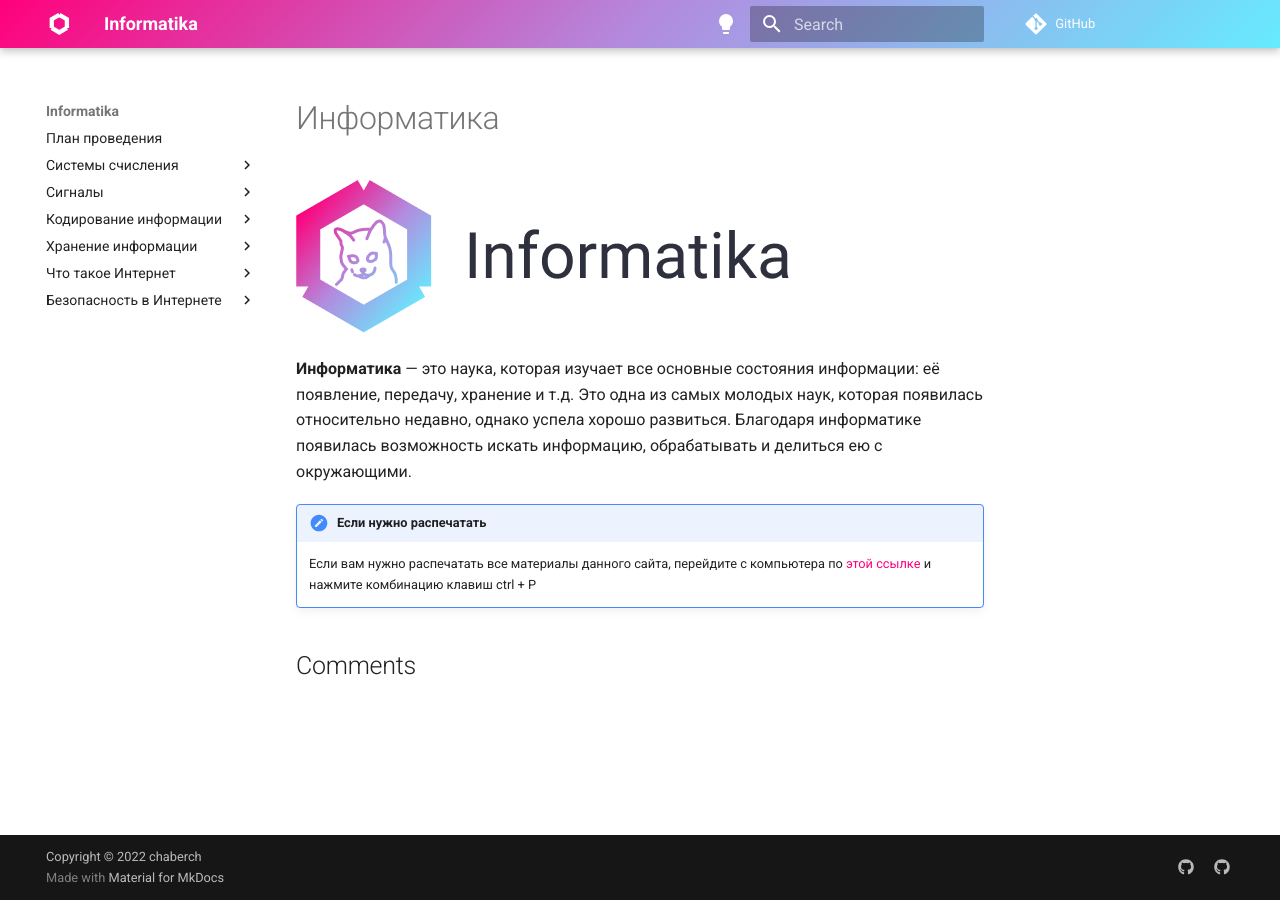
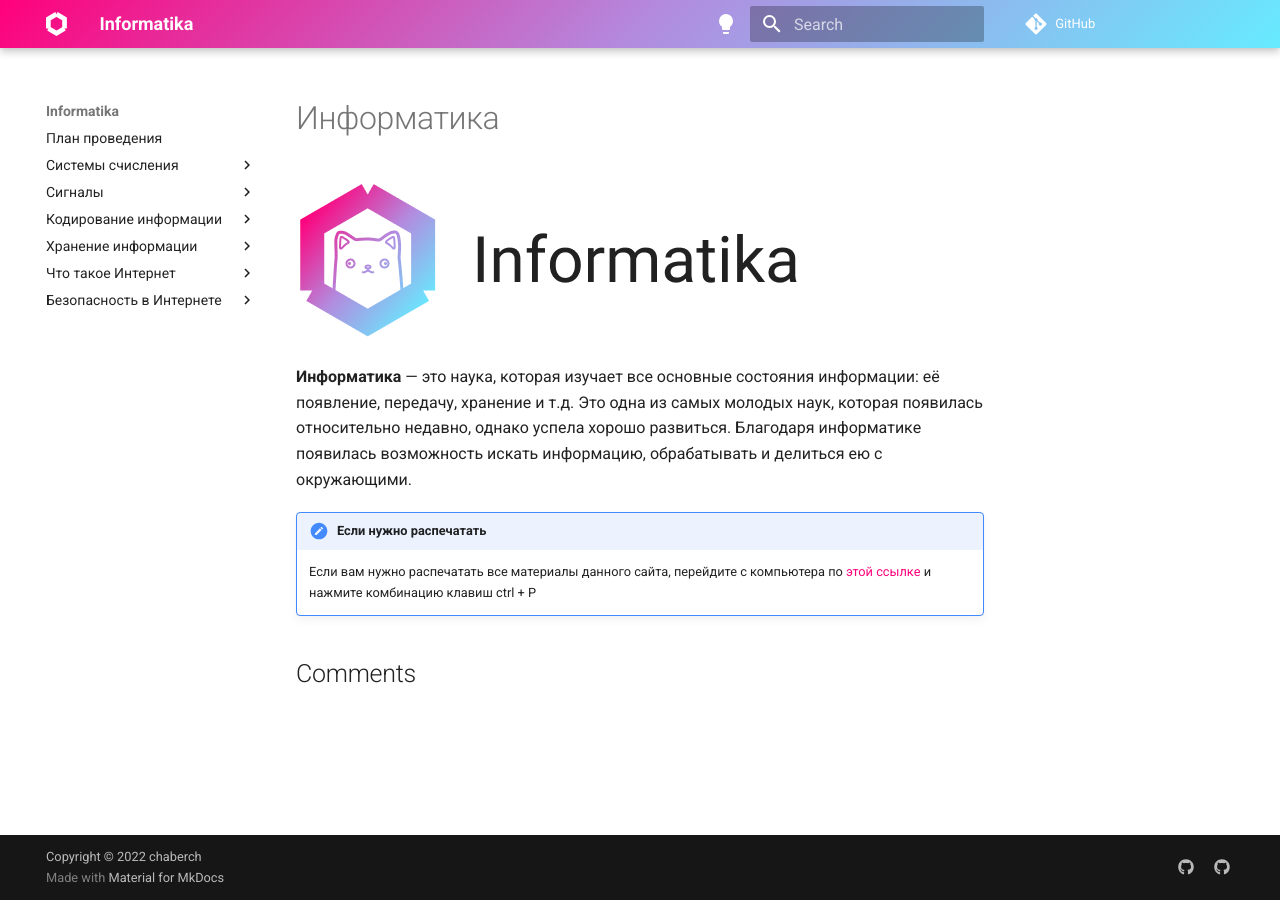
Before and after one commit to chabErch/Informatika, an MkDocs documentation site: the page built from docs/index.md, in a window 1280 px wide. Built offline with MkDocs 1.6.1 and Material for MkDocs 9.7.7, drawn with Linux system fonts in a browser that asks for light colours; comment, search, counter and statistics services are not loaded.

Commit message:
rebranding

```diff
--- a/mkdocs.yml
+++ b/mkdocs.yml
@@ -5,8 +5,8 @@
 
 theme:
   name: material
-  logo: assets/Favicon.svg
-  favicon: assets/Favicon-pink.svg
+  logo: assets/Logo-white.svg
+  favicon: assets/Favicon-gradient.svg
   custom_dir: overrides
   palette:
     # Palette toggle for light mode
```
Also changed, not shown: docs/assets/Favicon-gradient.svg (added), docs/assets/Favicon.svg (deleted), docs/assets/Logo-white.svg, docs/assets/Logo.svg (deleted), docs/index.assets/Banner-dark.png, docs/index.assets/Banner-light.png.
